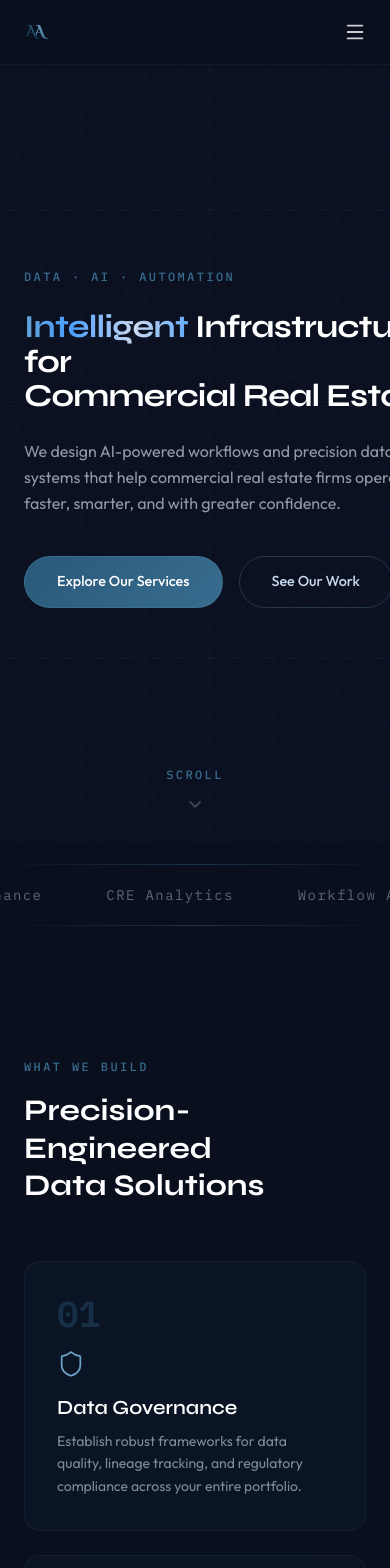
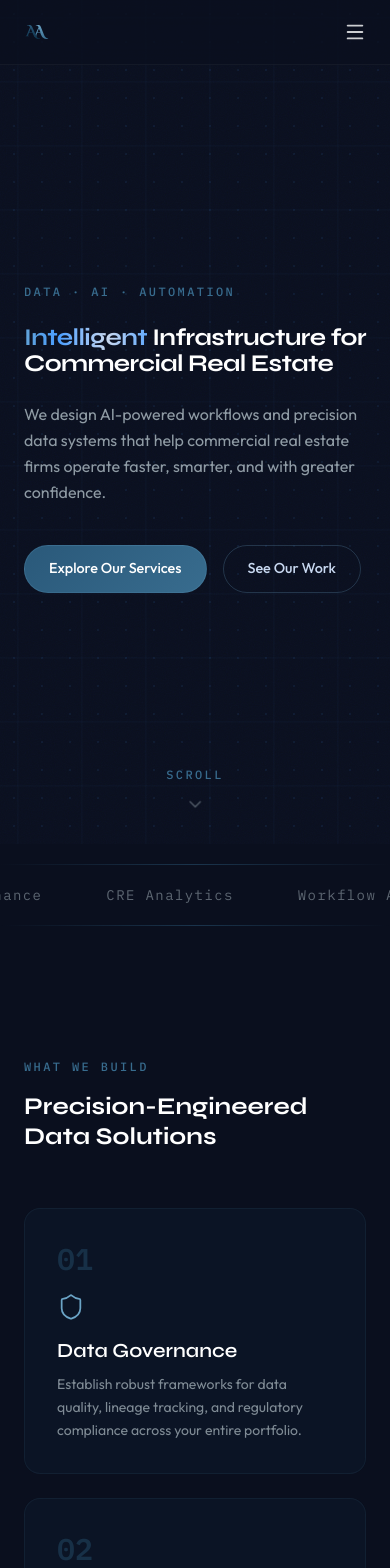
Before and after one commit to Avenue-Advisors/website, a Next.js app: page / in a window 390 px wide. Shown: the top 1568 px of the page. Built offline with nearby package versions, Linux system fonts and the light colour scheme.

Commit message:
Fix mobile overflow: smaller headings, remove nbsp, reduce button padding

```diff
--- a/src/app/globals.css
+++ b/src/app/globals.css
@@ -140,7 +140,7 @@ body {
   align-items: center;
   justify-content: center;
   gap: 0.5rem;
-  padding: 0.875rem 2rem;
+  padding: 0.75rem 1.5rem;
   background: linear-gradient(135deg, var(--navy-bright), var(--blue-muted));
   color: var(--white);
   font-family: var(--font-body), system-ui, sans-serif;
@@ -165,7 +165,7 @@ body {
   align-items: center;
   justify-content: center;
   gap: 0.5rem;
-  padding: 0.875rem 2rem;
+  padding: 0.75rem 1.5rem;
   background: transparent;
   color: var(--blue-ice);
   font-family: var(--font-body), system-ui, sans-serif;
--- a/src/components/CTA.tsx
+++ b/src/components/CTA.tsx
@@ -48,9 +48,9 @@ export default function CTA() {
       >
         <motion.h2
           variants={fadeUp}
-          className="text-3xl sm:text-4xl lg:text-5xl font-bold text-white font-[family-name:var(--font-display)] leading-tight"
+          className="text-2xl sm:text-4xl lg:text-5xl font-bold text-white font-[family-name:var(--font-display)] leading-tight"
         >
-          Ready to transform how your firm&nbsp;operates?
+          Ready to transform how your firm operates?
         </motion.h2>
         <motion.p
           variants={fadeUp}
--- a/src/components/Footer.tsx
+++ b/src/components/Footer.tsx
@@ -36,7 +36,7 @@ export default function Footer() {
               height={28}
             />
             <p className="mt-4 text-sm text-silver/55 leading-relaxed max-w-xs">
-              Intelligent infrastructure for commercial real&nbsp;estate.
+              Intelligent infrastructure for commercial real estate.
             </p>
           </div>
 
--- a/src/components/Hero.tsx
+++ b/src/components/Hero.tsx
@@ -114,10 +114,10 @@ export default function Hero() {
 
         <motion.h1
           variants={fadeUp}
-          className="max-w-3xl text-[2rem] sm:text-5xl md:text-6xl lg:text-7xl font-bold leading-[1.08] tracking-tight text-white font-[family-name:var(--font-display)]"
+          className="max-w-3xl text-2xl sm:text-5xl md:text-6xl lg:text-7xl font-bold leading-[1.08] tracking-tight text-white font-[family-name:var(--font-display)]"
         >
           <span className="gradient-text-shimmer">Intelligent</span>{" "}
-          Infrastructure for Commercial&nbsp;Real&nbsp;Estate
+          Infrastructure for Commercial Real Estate
         </motion.h1>
 
         <motion.p
--- a/src/components/Industries.tsx
+++ b/src/components/Industries.tsx
@@ -63,9 +63,9 @@ export default function Industries() {
           </motion.p>
           <motion.h2
             variants={fadeUp}
-            className="text-3xl sm:text-4xl lg:text-5xl font-bold text-white font-[family-name:var(--font-display)] max-w-xl leading-tight"
+            className="text-2xl sm:text-4xl lg:text-5xl font-bold text-white font-[family-name:var(--font-display)] max-w-xl leading-tight"
           >
-            Built for Commercial Real&nbsp;Estate
+            Built for Commercial Real Estate
           </motion.h2>
 
           <motion.div
--- a/src/components/Process.tsx
+++ b/src/components/Process.tsx
@@ -52,9 +52,9 @@ export default function Process() {
           </motion.p>
           <motion.h2
             variants={fadeUp}
-            className="text-3xl sm:text-4xl lg:text-5xl font-bold text-white font-[family-name:var(--font-display)] max-w-xl leading-tight"
+            className="text-2xl sm:text-4xl lg:text-5xl font-bold text-white font-[family-name:var(--font-display)] max-w-xl leading-tight"
           >
-            From insight to&nbsp;automation
+            From insight to automation
           </motion.h2>
         </motion.div>
 
--- a/src/components/Services.tsx
+++ b/src/components/Services.tsx
@@ -62,9 +62,9 @@ export default function Services() {
           </motion.p>
           <motion.h2
             variants={item}
-            className="text-3xl sm:text-4xl lg:text-5xl font-bold text-white font-[family-name:var(--font-display)] max-w-2xl leading-tight"
+            className="text-2xl sm:text-4xl lg:text-5xl font-bold text-white font-[family-name:var(--font-display)] max-w-2xl leading-tight"
           >
-            Precision-Engineered Data&nbsp;Solutions
+            Precision-Engineered Data Solutions
           </motion.h2>
 
           <motion.div
@@ -73,7 +73,7 @@ export default function Services() {
           >
             {services.map((s) => (
               <motion.div key={s.num} variants={item} className="glass-card group">
-                <span className="block text-4xl font-bold text-navy-bright/40 font-[family-name:var(--font-mono)] mb-4 select-none">
+                <span className="block text-3xl sm:text-4xl font-bold text-navy-bright/40 font-[family-name:var(--font-mono)] mb-4 select-none">
                   {s.num}
                 </span>
                 <s.Icon
--- a/src/components/Stats.tsx
+++ b/src/components/Stats.tsx
@@ -43,7 +43,7 @@ function StatCell({ end, suffix, label, trigger }: {
   const count = useCountUp(end, 1.8, trigger);
   return (
     <div className="flex flex-col items-center text-center">
-      <span className="text-5xl sm:text-6xl lg:text-7xl font-bold text-white font-[family-name:var(--font-display)] tracking-tight">
+      <span className="text-4xl sm:text-6xl lg:text-7xl font-bold text-white font-[family-name:var(--font-display)] tracking-tight">
         {count}
         <span className="text-blue-electric">{suffix}</span>
       </span>
--- a/src/components/WhyUs.tsx
+++ b/src/components/WhyUs.tsx
@@ -69,9 +69,9 @@ export default function WhyUs() {
           </motion.p>
           <motion.h2
             variants={fadeUp}
-            className="text-3xl sm:text-4xl lg:text-5xl font-bold text-white leading-tight font-[family-name:var(--font-display)]"
+            className="text-2xl sm:text-4xl lg:text-5xl font-bold text-white leading-tight font-[family-name:var(--font-display)]"
           >
-            Built for the complexity of commercial&nbsp;real&nbsp;estate
+            Built for the complexity of commercial real estate
           </motion.h2>
           <motion.p
             variants={fadeUp}
```
